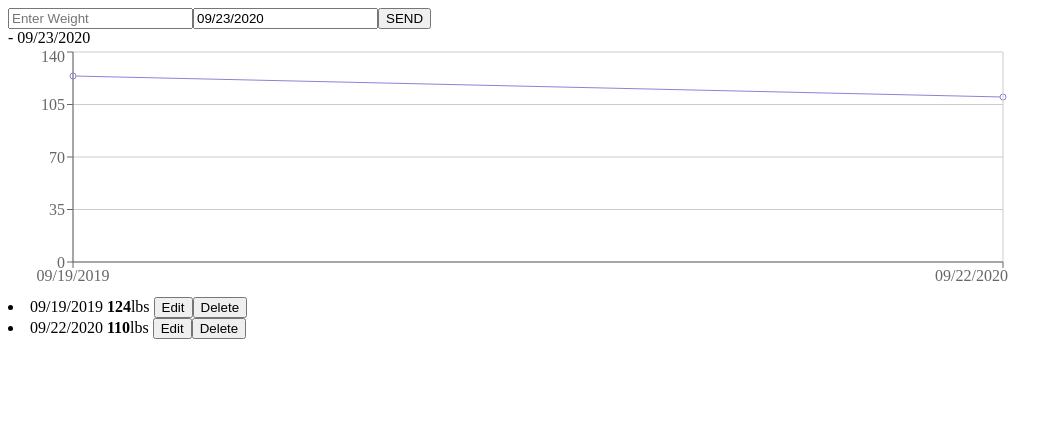
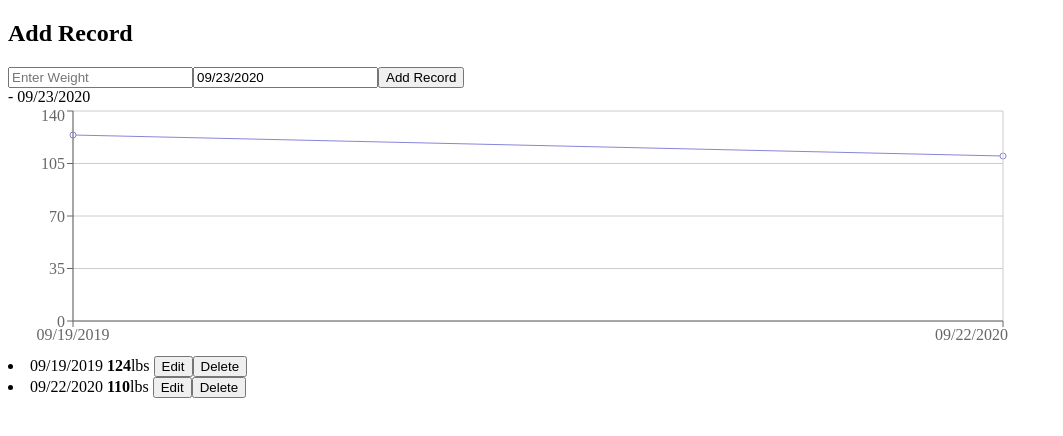
Before and after one commit to isabelchua/wulver, a React (Create React App) app: page / in a window 1280 px wide. Shown: the top 436 px of the page, without its empty margins (0-1063 px from the left). Built offline with nearby package versions, Linux system fonts and the light colour scheme.

Commit message:
added edit feature

```diff
--- a/src/App.js
+++ b/src/App.js
@@ -16,7 +16,7 @@ import PostState from "./components/context/PostState";
 function App() {
 	const postContext = useContext(PostContext);
 	//addPost,
-	const { stats, addPost } = postContext;
+	const { stats, addPost, editPost, current } = postContext;
 	//console.log(postContext);
 
 	//console.log(stats);
@@ -26,9 +26,17 @@ function App() {
 	});
 
 	useEffect(() => {
+		if (current !== null) {
+			setForm(current);
+		} else {
+			setForm({
+				weight: "",
+				date: dateFnsFormat(new Date(), "MM/dd/yyyy")
+			});
+		}
 		//set initial date to today
 		setForm({ ...form, date: dateFnsFormat(new Date(), "MM/dd/yyyy") });
-	}, []);
+	}, [postContext, current]);
 
 	//console.log(form.stats);
 
@@ -44,29 +52,11 @@ function App() {
 	};
 	const onSubmit = e => {
 		e.preventDefault();
-		addPost(form);
-		//console.log(form);
-
-		//setForm(form);
-		// const newData = {
-		// 	stats: [
-		// 		{
-		// 			id: nanoid(),
-		// 			weight,
-		// 			date
-		// 		}
-		// 	]
-		// };
-		//setForm(previousData => ({ ...previousData, ...form, ...newData }));
-
-		// setForm(previous => ({
-		// 	...previous,
-		// 	stats: [...previous.stats, ...newData.stats]
-		// }));
-
-		//console.log(...form, newData);
-		//console.log(form);
-		//console.log(newData);
+		if (current == null) {
+			addPost(form);
+		} else {
+			editPost(form);
+		}
 	};
 
 	function formatDate(date, format, locale) {
@@ -113,6 +103,13 @@ function App() {
 
 	return (
 		<div className="App">
+			<h2 className="text-primary">
+				{current ? (
+					<span style={{ color: "red" }}>Edit Record</span>
+				) : (
+					"Add Record"
+				)}
+			</h2>
 			<form onSubmit={onSubmit}>
 				<input
 					type="text"
@@ -136,7 +133,10 @@ function App() {
 						todayButton: "Today"
 					}}
 				/>
-				<button>SEND</button>
+				<input
+					type="submit"
+					value={current ? "Edit Record" : "Add Record"}
+				/>
 			</form>
 			{weight} - {date}
 			{renderLineChart}
```
